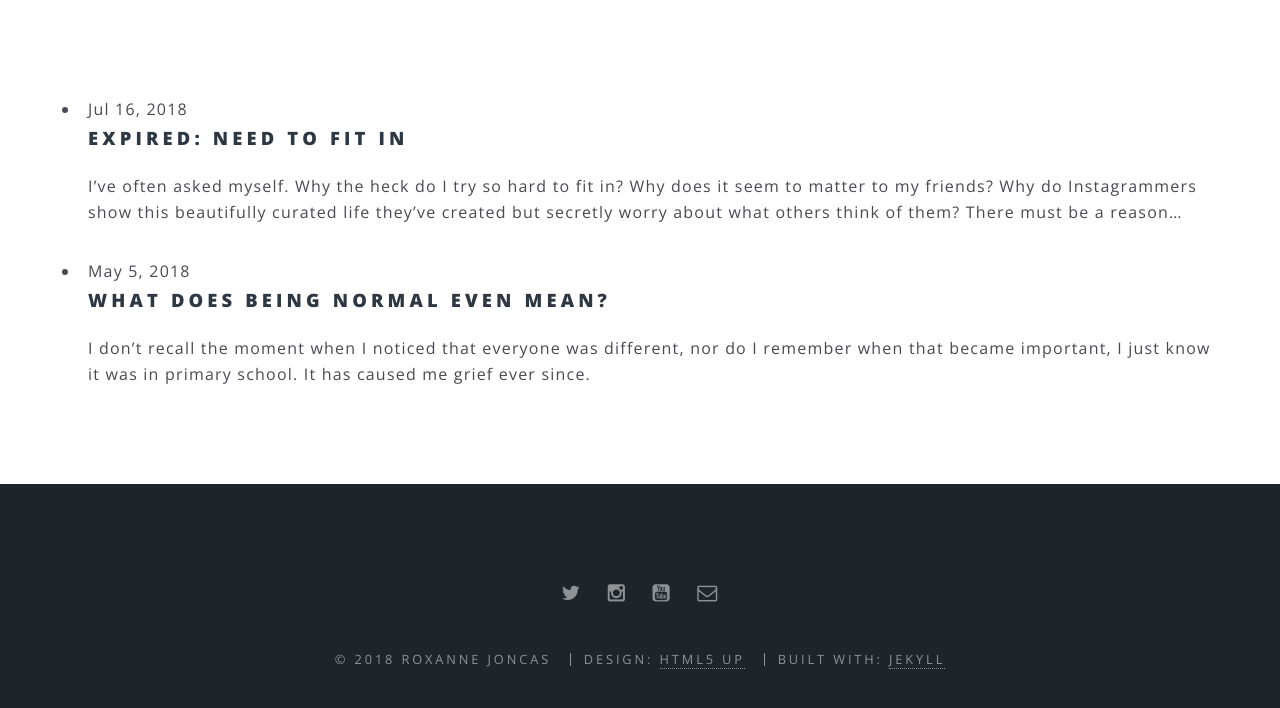
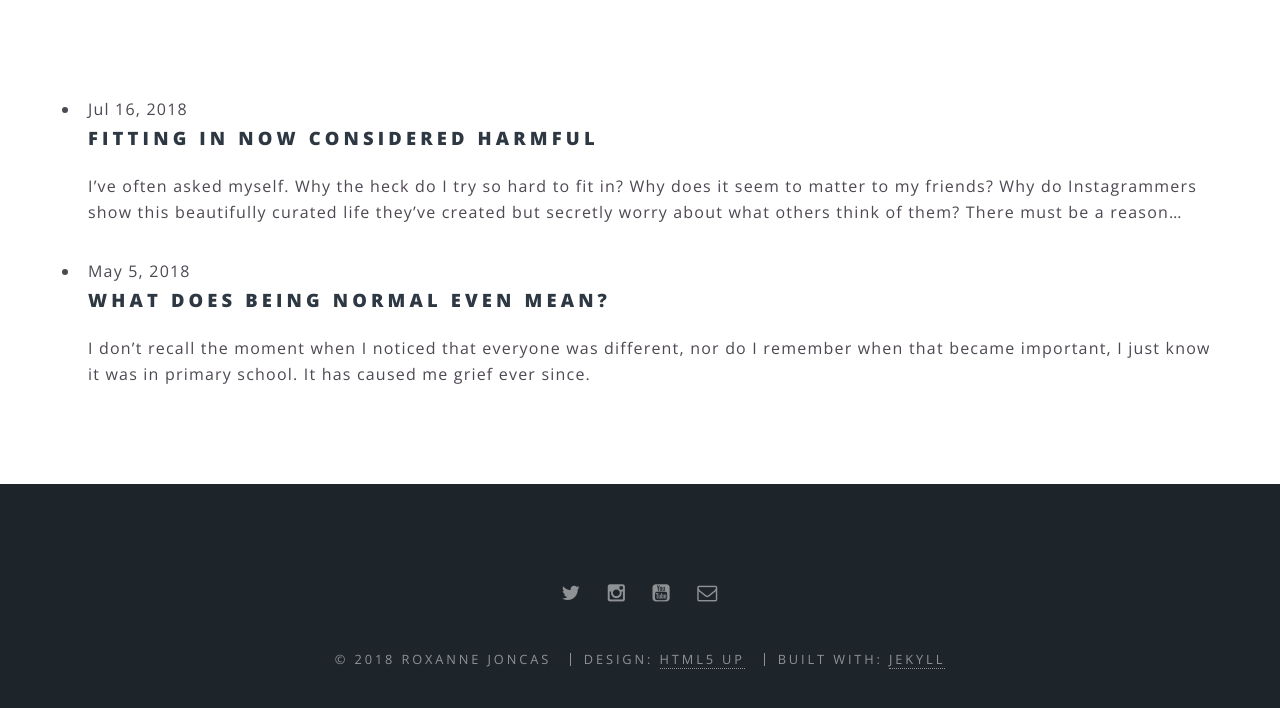
Before and after one commit to zestyroxy/normalyouare, a Jekyll site: the page built from blog.html, in a window 1280 px wide and 1097 px high. Shown: the part 335-1043 px from the top of the window. Built offline with Jekyll 4.4.1, drawn with Linux system fonts in a browser that asks for light colours.

Commit message:
change fitting in blog title

```diff
--- a/_posts/2018-07-16-fitting-in.markdown
+++ b/_posts/2018-07-16-fitting-in.markdown
@@ -1,6 +1,6 @@
 ---
 layout: page
-title:  "Expired: Need to fit in"
+title:  "Fitting in now considered harmful"
 date:   2018-07-16 09:45:42 +0200
 image: /images/swing.jpg
 card: summary_large_image
```
